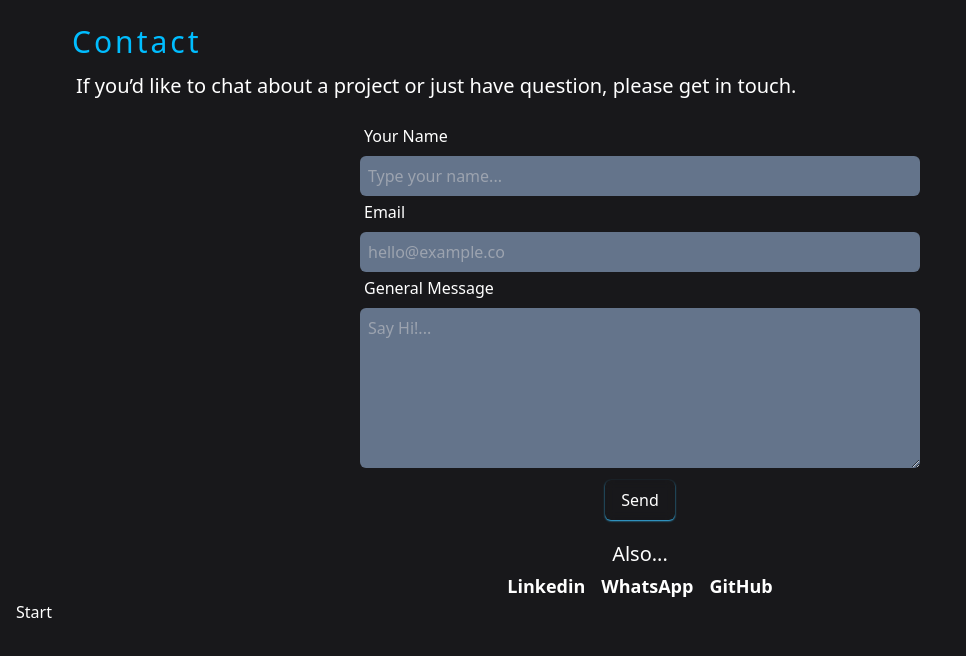
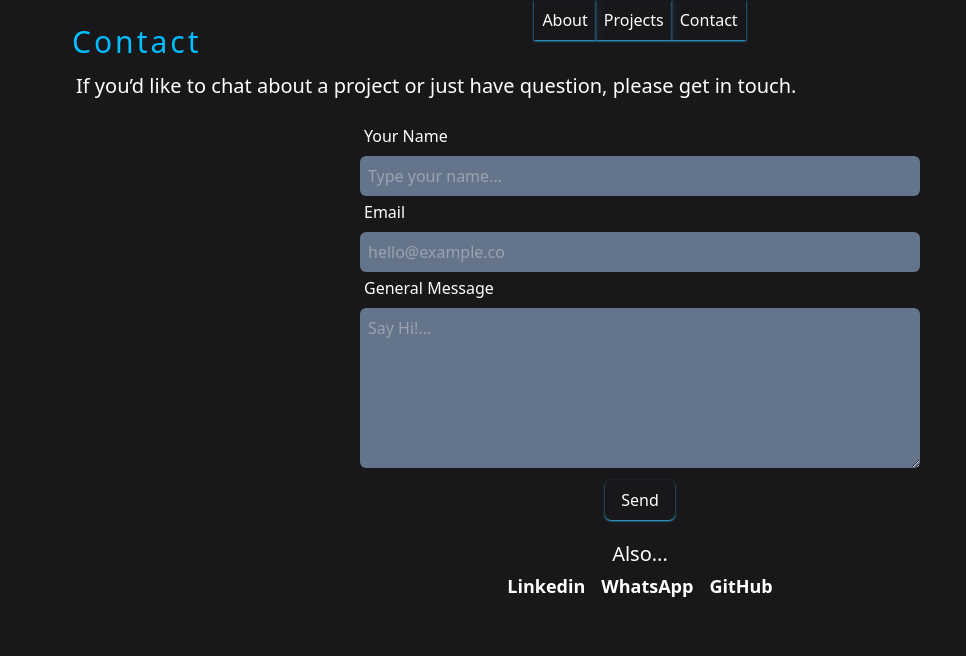
Before and after one commit to LuisEnrique25/portfolio, a React (Vite) app: page /contact in a window 1280 px wide. Shown: the top 656 px of the page, without its empty margins (0-966 px from the left). Built offline with nearby package versions, Linux system fonts and the light colour scheme.

Commit message:
Barra de Navegacion agregada

```diff
--- a/src/pages/About.jsx
+++ b/src/pages/About.jsx
@@ -1,6 +1,7 @@
 import React from 'react'
 import { useSelector } from 'react-redux'
 import { Link, NavLink } from 'react-router-dom'
+import Nav from '../components/Nav'
 
 const About = () => {
   const currentPage = useSelector(store => store.currentPage)
@@ -79,7 +80,7 @@ const About = () => {
 
       </section>
     </section>
-      <NavLink to="/">Start</NavLink>
+      <Nav/>
     </section>
   )
 }
--- a/src/pages/Contact.jsx
+++ b/src/pages/Contact.jsx
@@ -2,6 +2,7 @@ import React from 'react'
 import { useForm } from 'react-hook-form'
 import { useSelector } from 'react-redux'
 import { Link, NavLink } from 'react-router-dom'
+import Nav from '../components/Nav'
 
 const Contact = () => {
   const currentPage = useSelector(store => store.currentPage)
@@ -70,7 +71,7 @@ const Contact = () => {
 
       </section>
     </section>
-    <NavLink to="/">Start</NavLink>
+    <Nav/>
     </section>
   )
 }
--- a/src/pages/Projects.jsx
+++ b/src/pages/Projects.jsx
@@ -3,6 +3,7 @@ import { useSelector } from 'react-redux'
 import { NavLink } from 'react-router-dom'
 import DB from '../db/projects.json'
 import ProjectCard from '../components/ProjectCard'
+import Nav from '../components/Nav'
 
 const Projects = () => {
   const [projects, setProjects] = useState([])
@@ -14,7 +15,7 @@ const Projects = () => {
   }, [])
   return (
     <section className='bg-zinc-900 text-white min-h-screen p-4 scroll-smooth'>
-    <section className='max-w-6xl m-auto'>
+    <section className='max-w-6xl m-auto '>
       <h2 className='p-2 text-3xl text-[#00bdff] tracking-widest select-none '>Projects</h2>
       <p className='p-3 pt-1 text-center text-xl'>Things I've made or learned at the time</p>
 
@@ -23,8 +24,8 @@ const Projects = () => {
           projects.map((project) => <ProjectCard key={project.name} project={project}/>)
         }
       </section>
-        <NavLink to="/">Start</NavLink>
     </section>
+        <Nav/>
     </section>
   )
 }
```
